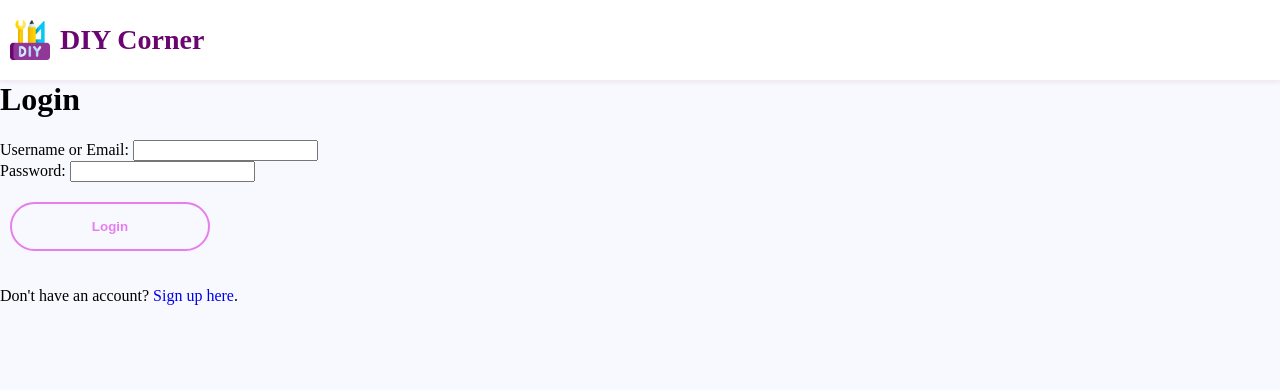
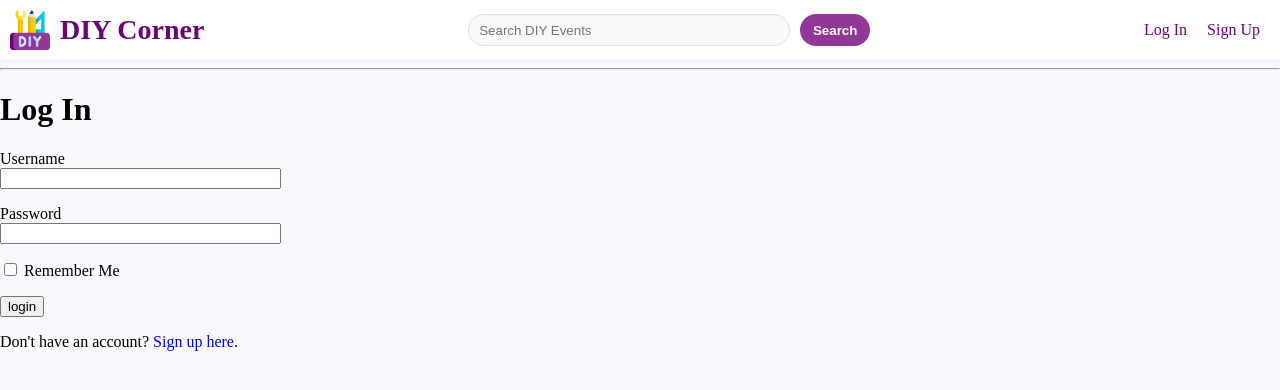
Before and after one commit to EN-JAEYUNSIM/CITS5505-Group-Project, a Flask app: page /login in a window 1280 px wide. Shown: the top 390 px of the page. Run offline with Flask 3, Linux system fonts and the light colour scheme; some libraries are stand-ins or nearby versions.

Commit message:
Add user authentication for login and sign up
- Add login and signup functionality in routes.py and forms.py using Flask.
- Create Jinja templates for forms with CSRF protection.
- Add error messages and redirects.

```diff
--- a/app/forms.py
+++ b/app/forms.py
@@ -1,13 +1,32 @@
 from flask_wtf import FlaskForm
 from wtforms import StringField, PasswordField, BooleanField, SubmitField
 from wtforms.validators import ValidationError, DataRequired, Email, EqualTo
-
 import sqlalchemy as sa
 from app import db
 from app.models import User
+
+class SignupForm(FlaskForm):
+    username = StringField('Username', validators=[DataRequired()])
+    email = StringField('Email', validators=[DataRequired(), Email()])
+    password = PasswordField('Password', validators=[DataRequired()])
+    password2 = PasswordField(
+        'Repeat Password', validators=[DataRequired(), EqualTo('password')])
+    submit = SubmitField('signup')
+
+    def validate_username(self, username):
+        user = db.session.scalar(sa.select(User).where(
+            User.username == username.data))
+        if user is not None:
+            raise ValidationError('Please use a different username.')
+
+    def validate_email(self, email):
+        user = db.session.scalar(sa.select(User).where(
+            User.email == email.data))
+        if user is not None:
+            raise ValidationError('Please use a different email address.')
 
 class LoginForm(FlaskForm):
     username = StringField('Username', validators=[DataRequired()])
     password = PasswordField('Password', validators=[DataRequired()])
     remember_me = BooleanField('Remember Me')
-    submit = SubmitField('Sign In')
+    submit = SubmitField('login')
--- a/app/routes.py
+++ b/app/routes.py
@@ -1,22 +1,48 @@
 from app import app, db
-from flask import render_template, redirect, url_for, request, flash
-from flask_login import current_user, login_user
+from flask import render_template, flash, redirect, url_for, request
+from app.forms import LoginForm, SignupForm
+from flask_login import current_user, login_user, logout_user
 import sqlalchemy as sa
 from app.models import User
-from werkzeug.security import generate_password_hash
 
 @app.route('/')
 @app.route('/index')
 def index():
     return render_template('index.html', title='Home')
 
-@app.route('/login')
+@app.route('/login', methods=['GET', 'POST'])
 def login():
-    return render_template('login.html', title='Login')
+    if current_user.is_authenticated:
+        return redirect(url_for('dashboard'))
+    form = LoginForm()
+    if form.validate_on_submit():
+        user = db.session.scalar(
+            sa.select(User).where(User.username == form.username.data))
+        if user is None or not user.check_password(form.password.data):
+            flash('Invalid username or password')
+            return redirect(url_for('dashboard'))
+        login_user(user, remember=form.remember_me.data)
+        return redirect(url_for('index'))
+    return render_template('login.html', title='Log In', form=form)
 
-@app.route('/signup')
+@app.route('/logout')
+def logout():
+    logout_user()
+    return redirect(url_for('index'))
+
+@app.route('/signup', methods=['GET', 'POST'])
 def signup():
-    return render_template('signup.html', title='Sign Up')
+    if current_user.is_authenticated:
+        return redirect(url_for('dashboard'))
+    form = SignupForm()
+    if form.validate_on_submit():
+        user = User(username=form.username.data, email=form.email.data)
+        user.set_password(form.password.data)
+        db.session.add(user)
+        db.session.commit()
+        flash('Congratulations, you signed up successfully!')
+        return redirect(url_for('login'))
+    return render_template('signup.html', title='Singn Up', form=form)
 
 @app.route('/dashboard')
 def dashboard():
--- a/app/static/css/index.css
+++ b/app/static/css/index.css
@@ -12,14 +12,6 @@
     padding-top: 75px;
     color: #e77eee;
     font-family: 'Brygada 1918';
-}
-
-.navbar{
-    width: 90%;
-    height: 10%;
-    padding-top: 10px;
-    padding-bottom: 10px;
-
 }
 
 .content{
@@ -57,21 +49,6 @@ button {
 
 }
 
-span {
-    background: #6a0572;
-    height: 100%;
-    width: 100%;
-    border-radius: 25px;
-    position: absolute;
-    left: 0;
-    bottom: 0;
-    z-index: -1;
-}
-
-button:hover span {
-    width: 100%;
-}
-
 button:hover {
     border: none;
 }
@@ -100,84 +77,3 @@ button:hover {
     letter-spacing: 1px;  /* 调整字间距 */
     line-height: 1.4;     /* 调整行高 */
 }
-
-.header {
-    position: fixed;
-    top: 0;
-    left: 0;
-    width: 100%;
-    background-color: #ffffff;
-    box-shadow: 0 0 5px 1px #f0e7f0;
-    z-index: 100;
-}
-
-.navbar {
-    display: flex;
-    justify-content: space-between;
-    align-items: center;
-    height: 60px;
-}
-
-.logo-box {
-    display: flex;
-    align-items: center;
-}
-
-.logo-box img {
-    width: 40px;
-    height: auto;
-    margin: 10px;
-}
-
-.logo-box h1 {
-    color: #6a0572;
-    font-size: 28px;
-    font-weight: 600;
-}
-
-.search-bar {
-    display: flex;
-    align-items: center;
-}
-
-.input-text {
-    width: 300px;
-    height: 30px;
-    padding: 0px 10px;
-    background-color: #f8f9fa;
-    color: #6a0572;
-    border-style: solid;
-    border-color: #e0e0e0;
-    border-width: 1px;
-    border-radius: 20px;
-    margin-right: 10px;
-    outline: none;
-}
-
-.input-submit {
-    width: 70px;
-    height: 32px;
-    border: none;
-    border-radius: 20px;
-    background-color: #913798;
-    color: white;
-    font-weight: 700;
-    cursor: pointer;
-    outline: none;
-}
-
-.input-submit:hover {
-    background-color: #c151c9;
-}
-
-#user-links {
-    display: flex;
-    align-items: center;
-    margin-right: 10px;
-}
-
-#user-links a {
-    margin: 0 10px;
-    color: #6a0572;
-    font-size: 16px;
-}
--- a/app/templates/base.html
+++ b/app/templates/base.html
@@ -12,7 +12,6 @@
     {% endif %}
     <link rel="stylesheet" href="../static/css/dashboard-search.css">
     <link rel="stylesheet" href="../static/css/index.css">
-
 
     <script src="../js/index.js"></script>
 </head>
@@ -33,11 +32,25 @@
                 </form>
             </div>
             <div class="user-links" id="user-links">
+                {% if current_user.is_anonymous %}
                 <a href="{{ url_for('login') }}">Log In</a>
                 <a href="{{ url_for('signup') }}">Sign Up</a>
+                {% else %}
+                <a href="{{ url_for('logout') }}">Logout</a>
+                {% endif %}
             </div>
         </div>
     </header>
+    <hr>
+    {% with messages = get_flashed_messages() %}
+    {% if messages %}
+    <ul>
+        {% for message in messages %}
+        <li>{{ message }}</li>
+        {% endfor %}
+    </ul>
+    {% endif %}
+    {% endwith %}
     {% block content %}{% endblock %}
 </body>
 </html>
--- a/app/templates/login.html
+++ b/app/templates/login.html
@@ -12,30 +12,27 @@
 </head>
 <body>
     {% block content %}
-    <header class="header">
-        <div class="navbar">
-            <div class="logo">
-                <a href="index.html" class="logo-box">
-                    <img src="../static/images/diy.png" alt="logo">
-                    <h1 class="logo-title">DIY Corner</h1>
-                </a>
-            </div>
-
-        </div>
-    </header>
-    <h1>Login</h1>
-    <form action="dashboard.html" method="post">
-        <div>
-            <label for="username">Username or Email:</label>
-            <input type="text" id="username" name="username" required>
-        </div>
-        <div>
-            <label for="password">Password:</label>
-            <input type="password" id="password" name="password" required>
-        </div>
-        <button type="submit">Login</button>
-    </form>
-    <p>Don't have an account? <a href="{{ url_for('signup') }}">Sign up here</a>.</p>
+        <h1>Log In</h1>
+        <form action="" method="post" novalidate>
+            {{ form.hidden_tag() }}
+            <p>
+                {{ form.username.label }}<br>
+                {{ form.username(size=32) }}
+                {% for error in form.username.errors %}
+                <span style="color: red;">[{{ error }}]</span>
+                {% endfor %}
+            </p>
+            <p>
+                {{ form.password.label }}<br>
+                {{ form.password(size=32) }}
+                {% for error in form.password.errors %}
+                <span style="color: red;">[{{ error }}]</span>
+                {% endfor %}
+            </p>
+            <p>{{ form.remember_me() }} {{ form.remember_me.label }}</p>
+            <p>{{ form.submit() }}</p>
+        </form>
+        <p>Don't have an account? <a href="{{ url_for('signup') }}">Sign up here</a>.</p>
     {% endblock %}
 </body>
 </html>
```
Also changed, not shown: app/__init__.py (+3 -5 lines), app/models.py (+24 -5 lines), app/static/css/login.css (deleted, +0 -106 lines), app/templates/signup.html (+14 -31 lines), app/static/css/backup-login.css (added).
